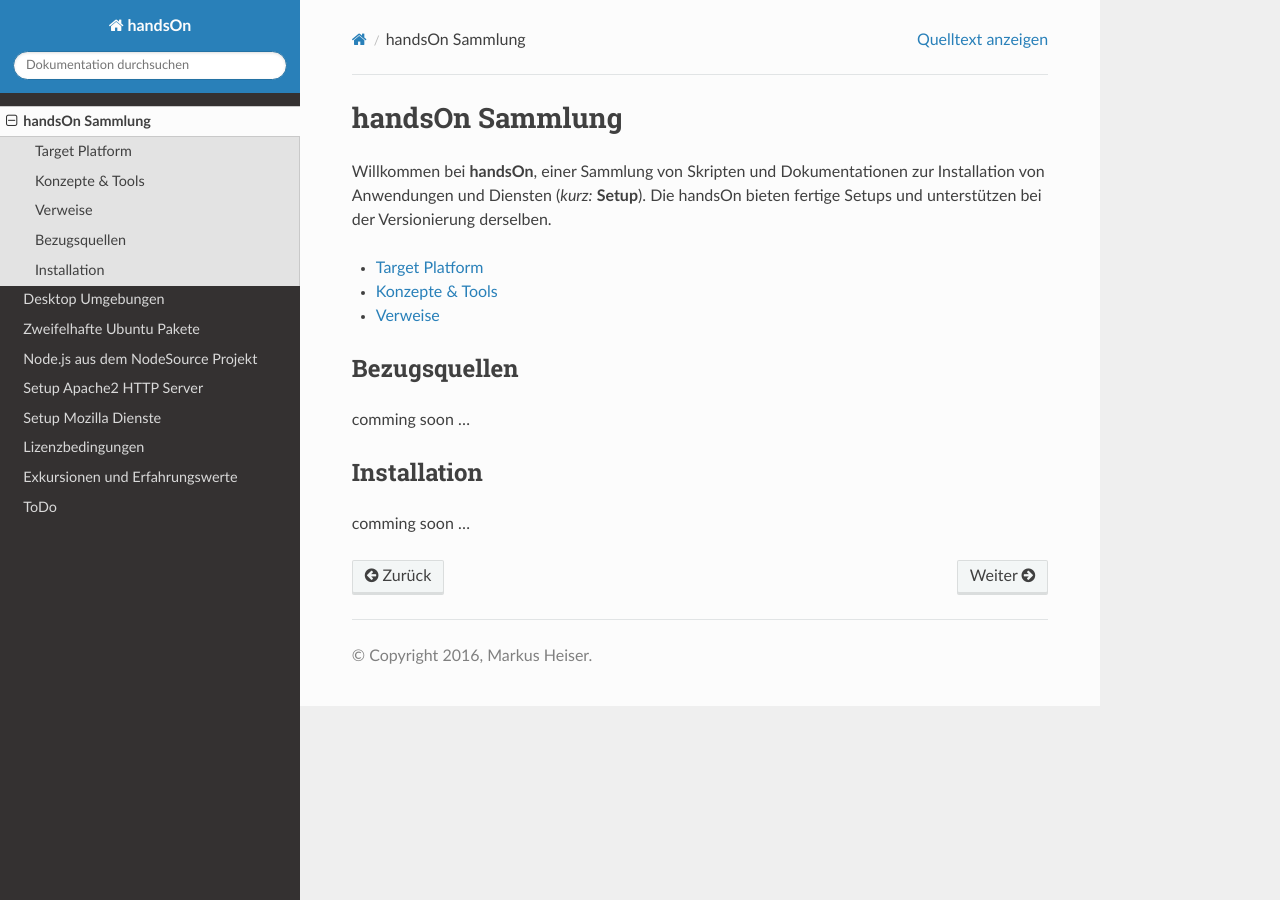
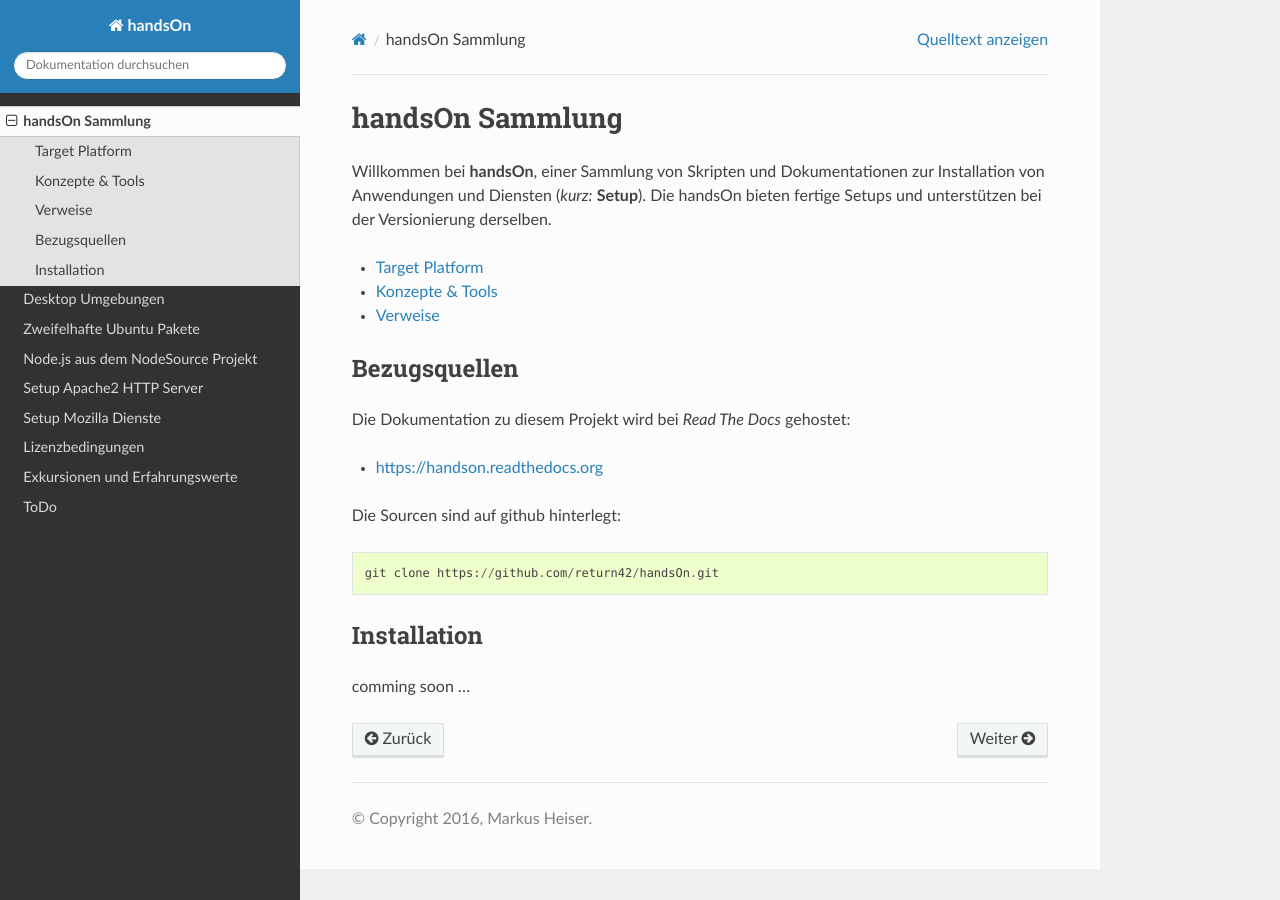
Before and after one commit to return42/handsOn, a Sphinx documentation site: the page built from doc/get_started/index.rst, in a window 1280 px wide. Built offline with Sphinx 7.4.7 and the Read the Docs theme 2.0.0, drawn with Linux system fonts in a browser that asks for light colours.

Commit message:
Added documentation to RTD

```diff
--- a/doc/get_started/index.rst
+++ b/doc/get_started/index.rst
@@ -22,7 +22,13 @@ handsOn bieten fertige Setups und unterstützen bei der Versionierung derselben.
 Bezugsquellen
 =============
 
-comming soon ...
+Die Dokumentation zu diesem Projekt wird bei *Read The Docs* gehostet:
+
+* https://handson.readthedocs.org
+
+Die Sourcen sind auf github hinterlegt::
+
+  git clone https://github.com/return42/handsOn.git
 
 
 Installation
```
Also changed, not shown: README.rst (+7 -1 lines).
